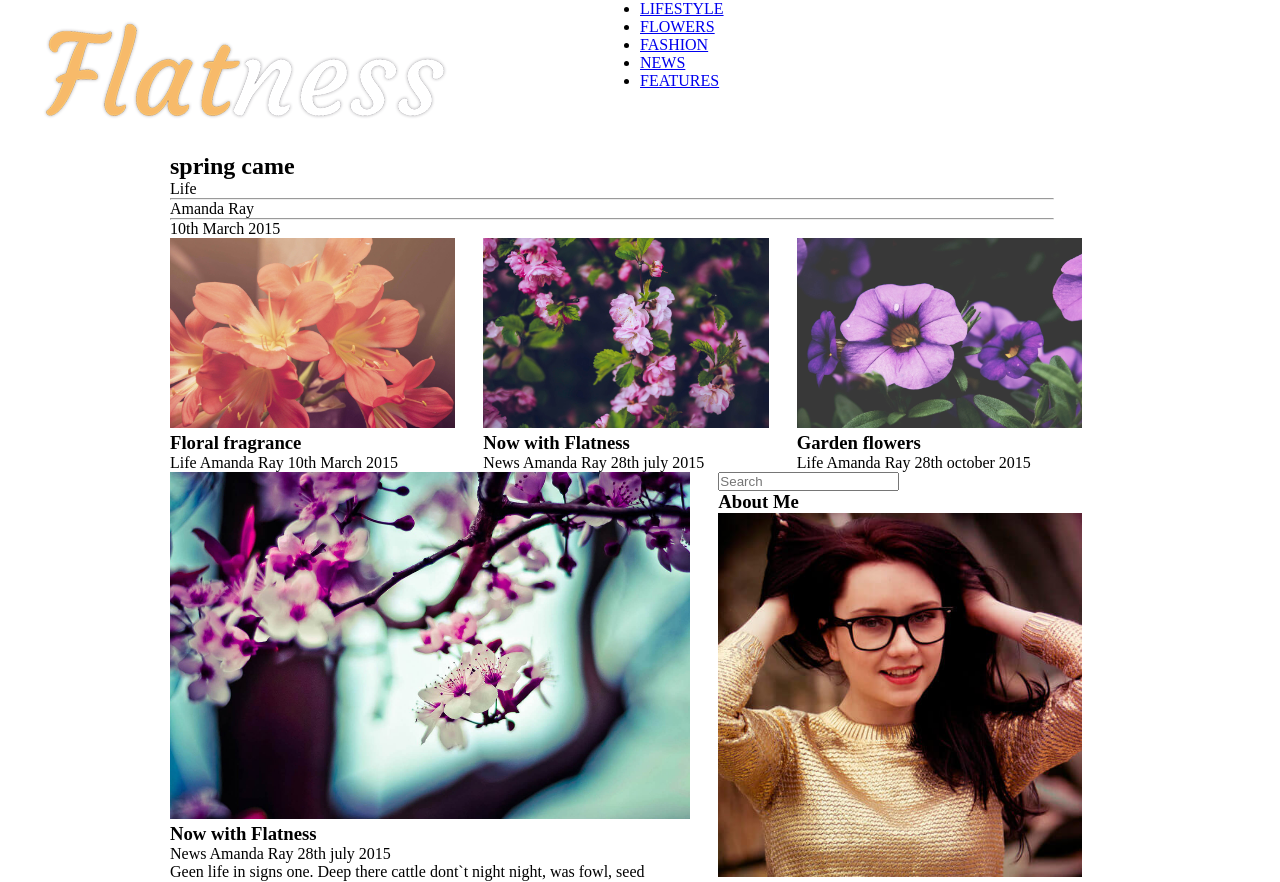
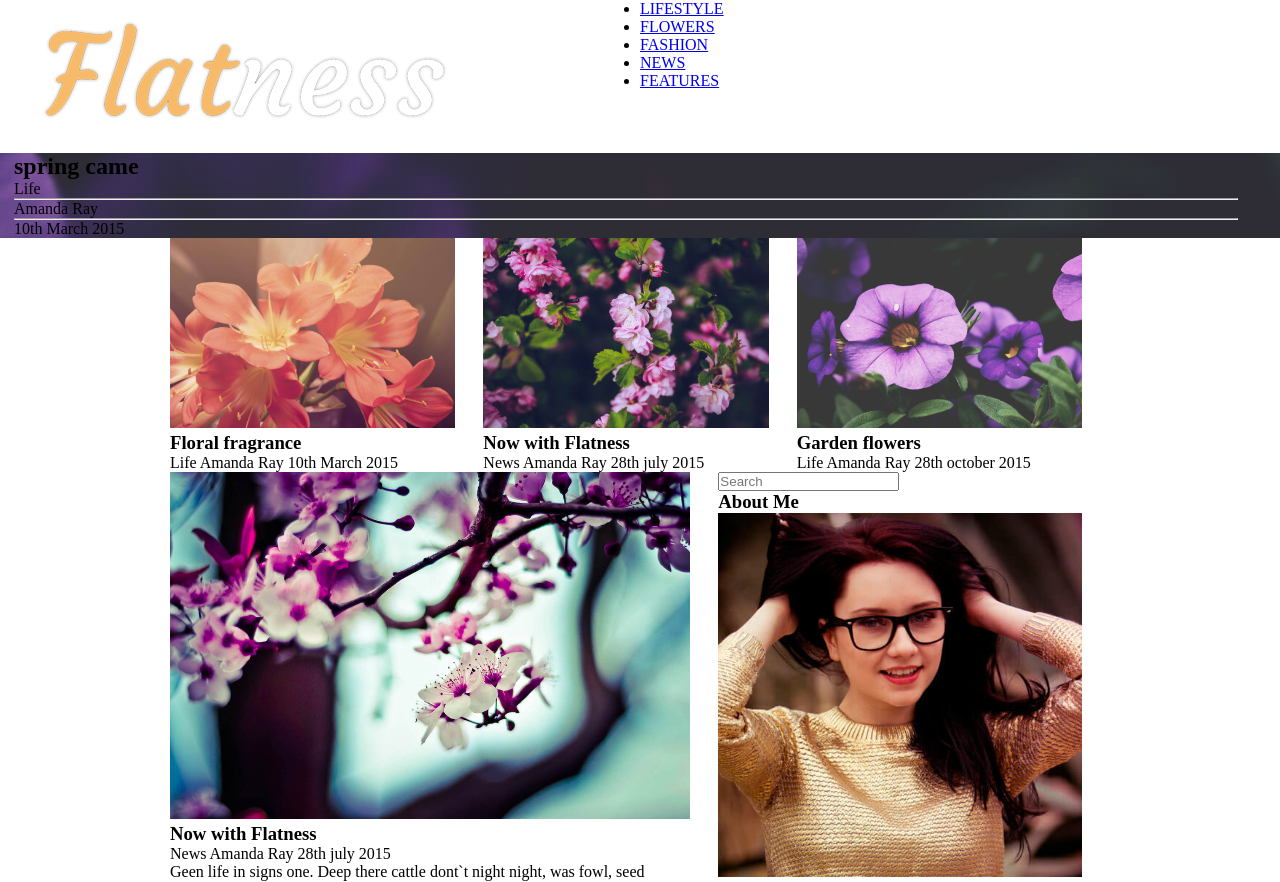
Before and after one commit to rmendozap02/Ej.ResposiveBlog, a plain HTML site: page index.html in a window 1280 px wide. Shown: the top 882 px of the page. Drawn offline with Linux system fonts and the light colour scheme.

Commit message:
modificacion primer section, quite div y modificacion de css primer backgraund

```diff
--- a/css/main.css
+++ b/css/main.css
@@ -2,6 +2,14 @@
 img {
 	max-width: 100%;
 }
+
+.img1 {
+	background: url(../image/header-image.jpg);
+	min-width: 100%;
+	background-repeat: no-repeat;
+}
+
+
 /* Responsive */
 
 @media screen and (max-width : 920px) {
--- a/index.html
+++ b/index.html
@@ -40,11 +40,7 @@
 		</div>
 	</header>
 	<section>
-		<div class="container">
-			<div class="row">
-				<div class="col-12">
-					<div class="img1">
-					</div>
+		<div class="container img1">
 			<div class="row">
 				<div class="col-12">
 					<h1>spring came</h1>
@@ -53,8 +49,6 @@
 					<p>Amanda Ray</p>
 					<hr>
 					<p>10th March 2015</p>
-						</div>
-					</div>
 				</div>
 			</div>
 		</div>
```
Also changed, not shown: 2 other files. Lines whose indentation alone changed are shown as unchanged.
